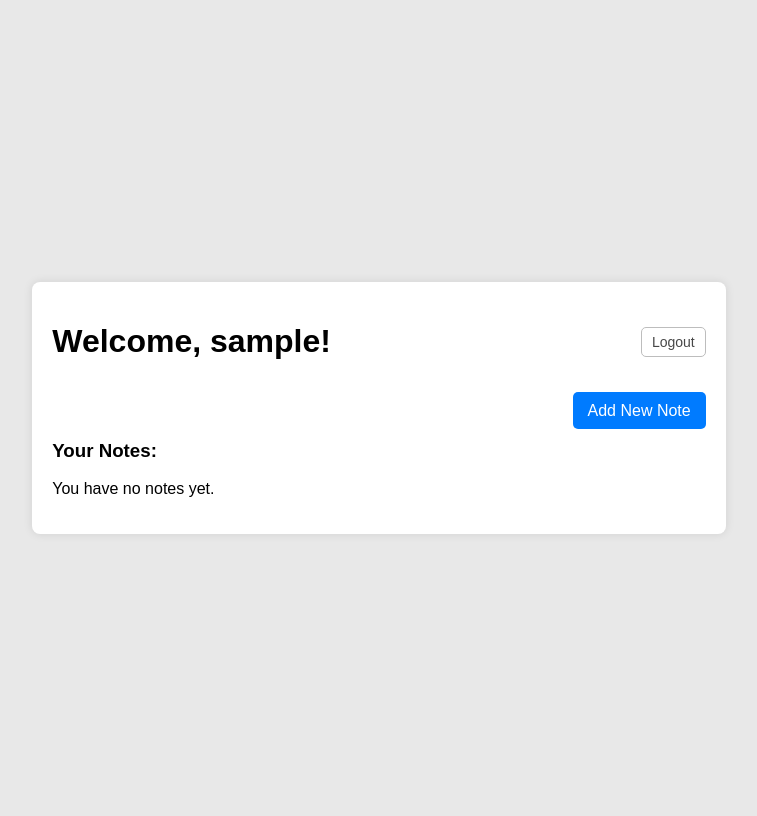
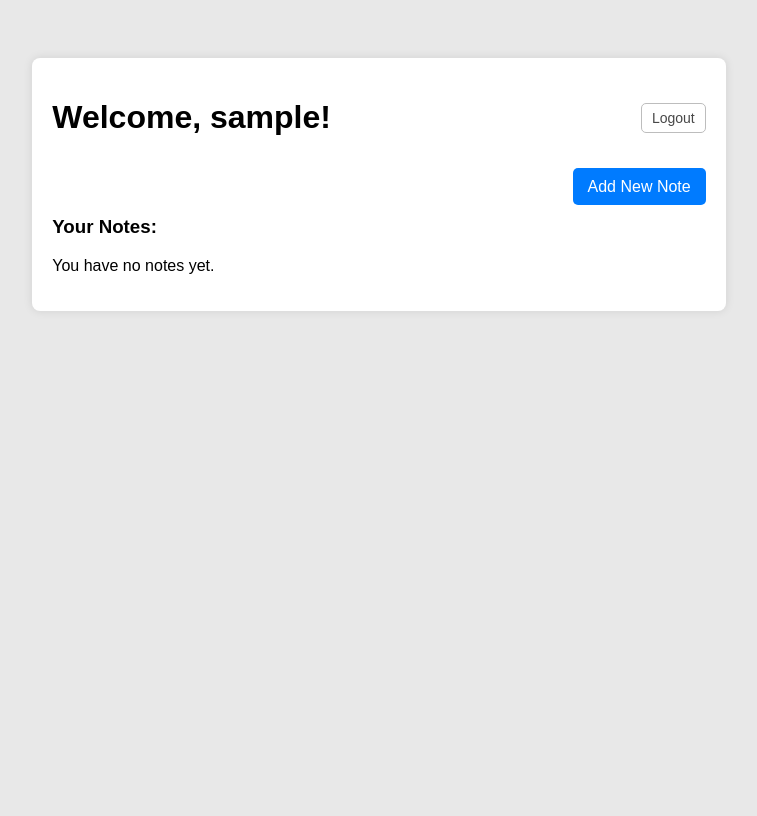
Before and after one commit to skyriyvrzo/Note-Taking-App, a PHP site: page / in a window 1280 px wide. Shown: the whole page, without its empty margins (261-1018 px from the left). Run offline with PHP 8.4, Linux system fonts and the light colour scheme; the visitor is signed in with stand-in values (Sample User, id 1); data that the repository does not hold is empty.

Commit message:
Update index.php

```diff
--- a/index.php
+++ b/index.php
@@ -31,7 +31,7 @@ $notes = $stmt->fetchAll(PDO::FETCH_ASSOC);
             background-color: #e8e8e8;
             display: flex;
             justify-content: center;
-            align-items: center;
+            align-items: flex-start;
             height: 100vh;
         }
 
```
